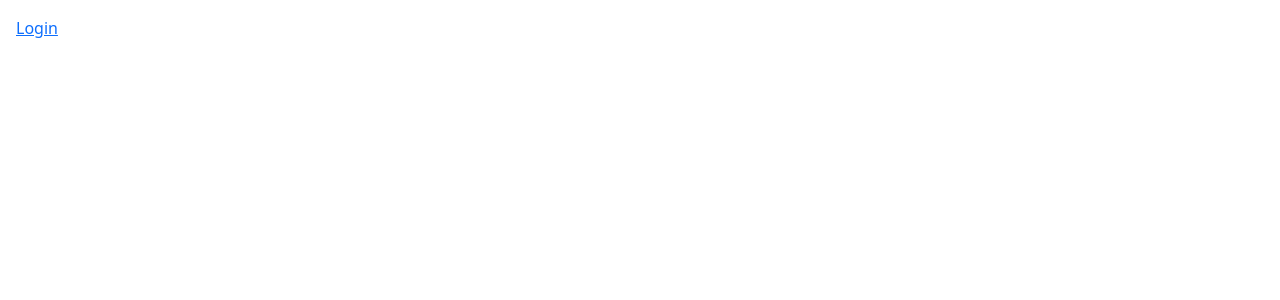
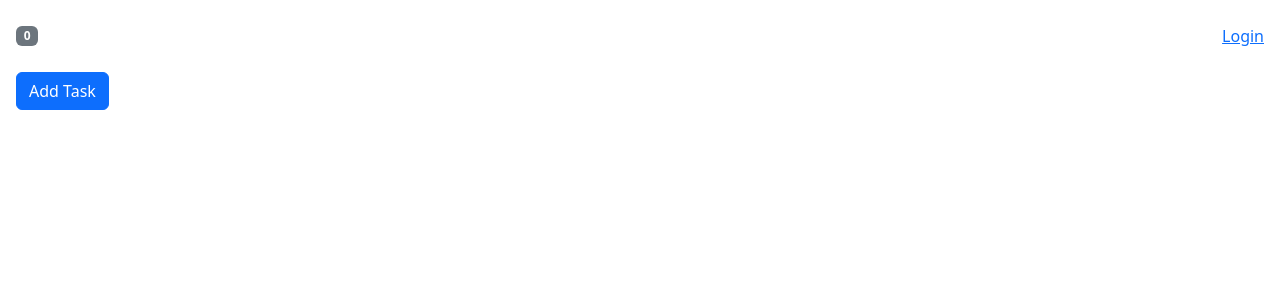
Before and after one commit to jrengifo28/React, a React (Vite) app: page / in a window 1280 px wide. Shown: the top 300 px of the page. Built offline with nearby package versions, Linux system fonts and the light colour scheme.

Commit message:
Sharing State using React Context

```diff
--- a/src/App.tsx
+++ b/src/App.tsx
@@ -1,10 +1,19 @@
+import { useReducer } from "react";
 import "./App.css";
-import Counter from "./state-management/Counter";
-import LoginStatus from "./state-management/LoginStatus";
-import TaskList from "./state-management/TaskList";
+import TasksContext from "./state-management/contexts/tasksContext";
+import taskReducer from "./state-management/reducers/taskReducer";
+import NavBar from "./state-management/NavBar";
+import HomePage from "./state-management/HomePage";
 
 function App() {
-  return <LoginStatus />;
+  const [tasks, dispatch] = useReducer(taskReducer, []);
+
+  return (
+    <TasksContext.Provider value={{ tasks, dispatch }}>
+      <NavBar />
+      <HomePage />
+    </TasksContext.Provider>
+  );
 }
 
 export default App;
--- a/src/state-management/NavBar.tsx
+++ b/src/state-management/NavBar.tsx
@@ -1,9 +1,13 @@
-import LoginStatus from './LoginStatus';
+import { useContext } from "react";
+import LoginStatus from "./LoginStatus";
+import TasksContext from "./contexts/tasksContext";
 
 const NavBar = () => {
+  const { tasks } = useContext(TasksContext);
+
   return (
     <nav className="navbar d-flex justify-content-between">
-      <span className="badge text-bg-secondary">4</span>
+      <span className="badge text-bg-secondary">{tasks.length}</span>
       <LoginStatus />
     </nav>
   );
--- a/src/state-management/TaskList.tsx
+++ b/src/state-management/TaskList.tsx
@@ -1,8 +1,9 @@
-import { useReducer, useState } from "react";
+import { useContext, useReducer, useState } from "react";
 import taskReducer from "./reducers/taskReducer";
+import TasksContext from "./contexts/tasksContext";
 
 const TaskList = () => {
-  const [tasks, dispatch] = useReducer(taskReducer, []);
+  const { tasks, dispatch } = useContext(TasksContext);
 
   return (
     <>
--- /dev/null
+++ b/src/state-management/contexts/tasksContext.ts
@@ -0,0 +1,12 @@
+import { Dispatch } from "react";
+import { Task, TaskAction } from "../reducers/taskReducer";
+import React from "react";
+
+interface TasksContextType {
+    tasks: Task[];
+    dispatch: Dispatch<TaskAction>
+}
+
+const TasksContext = React.createContext<TasksContextType>({} as TasksContextType);
+
+export default TasksContext;
--- a/src/state-management/reducers/taskReducer.ts
+++ b/src/state-management/reducers/taskReducer.ts
@@ -1,5 +1,5 @@
 
-interface Task {
+export interface Task {
     id: number;
     title: string;
   }
@@ -14,7 +14,7 @@ interface Task {
     taskId: number;
   }
 
-  type TaskAction = AddTask | DeleteTask;
+  export type TaskAction = AddTask | DeleteTask;
 
 const taskReducer = (tasks: Task[], action: TaskAction): Task[] => {
     switch (action.type) {
```
